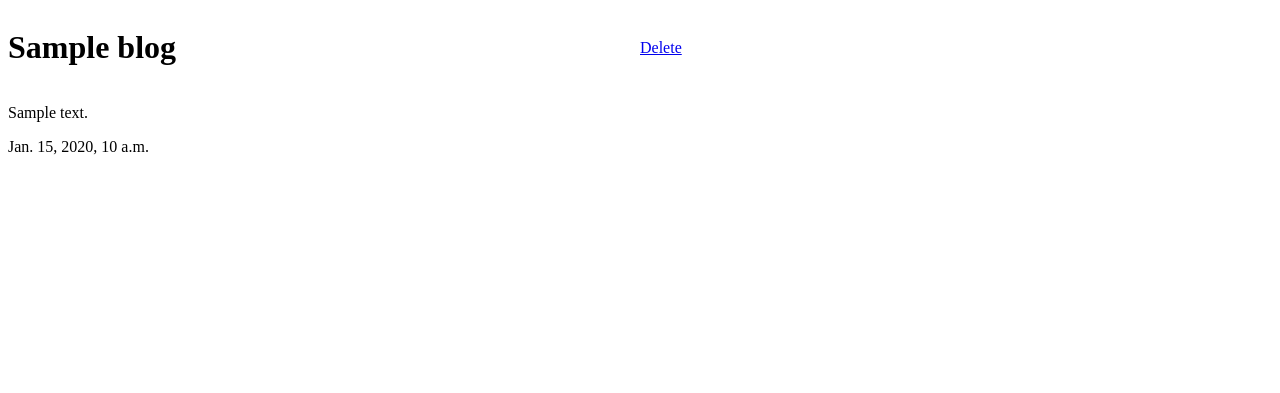
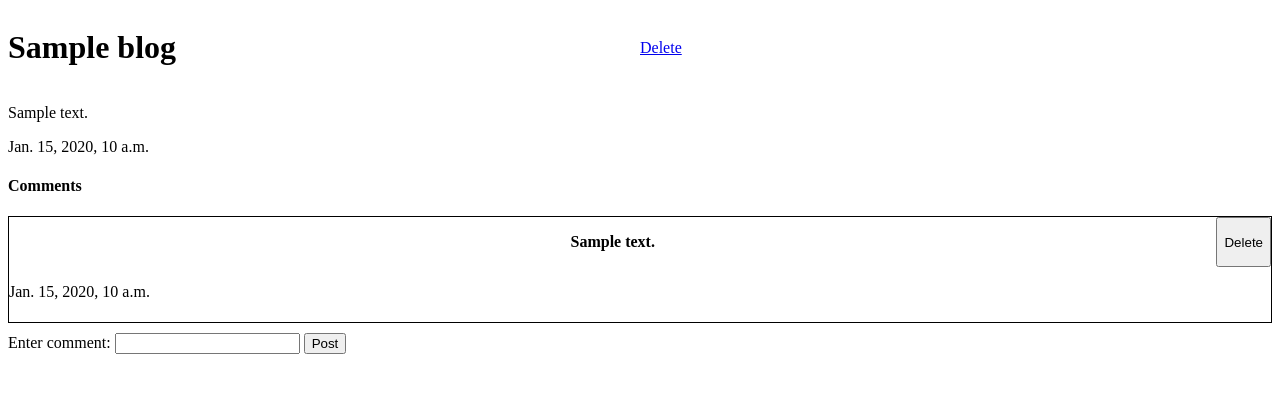
Before and after one commit to ajaykrishnan33/exebit_django_workshop, a Django app: template blogger/templates/blogger/detail.html in a window 1280 px wide. Shown: the top 393 px of the page. Run offline with Django 3.2, Linux system fonts and the light colour scheme; the template is opened without the code that fills it: most values are stand-ins (such as "Sample title", 1, 10 or a date in 2020).

Commit message:
checkpoint5

```diff
--- a/blogger/templates/blogger/detail.html
+++ b/blogger/templates/blogger/detail.html
@@ -8,3 +8,80 @@
 <p>
 {{blog.pub_date}}
 </p>
+<div>
+	<h4>Comments</h4>
+	<div id="comments_list">
+	{% for comment in blog.comment_set.all %}
+		<div style="border:1px solid black;padding-bottom:5px">
+			<div style="display:flex;flex-direction:row;text-align:center">
+				<p style="flex:1 0 0"><b>{{comment.text}}</b></p>
+				<button onclick="deleteComment({{comment.id}})">Delete</button>
+			</div>
+			<p>{{comment.pub_date}}</p>
+		</div>
+	{% endfor %}
+	</div>
+</div>
+<div style="padding-top:10px">
+	<label for="comment_text">Enter comment:</label>
+	<input name="comment_text" id="comment_text" type="text" style="" />
+	<button onclick="createNewComment()">Post</button>
+</div>
+<script>
+
+	function getCookie(name) {
+        let cookieValue = null;
+        if (document.cookie && document.cookie != '') {
+            let cookies = document.cookie.split(';');
+            for (let i = 0; i < cookies.length; i++) {
+                let cookie = cookies[i].trim();
+                // Does this cookie string begin with the name we want?
+                if (cookie.substring(0, name.length + 1) == (name + '=')) {
+                    cookieValue = decodeURIComponent(cookie.substring(name.length + 1));
+                    break;
+                }
+            }
+        }
+        return cookieValue;
+    }
+
+	function createNewComment(){
+		let elem = document.getElementById("comment_text");
+		// alert(elem.value);
+		let params = "comment_text="+elem.value
+		let http = new XMLHttpRequest();
+		let url = "{% url 'create_comment' blog.id %}";
+
+		let csrftoken = getCookie('csrftoken');
+
+		http.open("POST", url, true);
+		http.setRequestHeader("Content-type", "application/x-www-form-urlencoded");
+		http.setRequestHeader("X-CSRFToken", csrftoken);
+		http.onreadystatechange = function(){
+			if(http.readyState == 4 && http.status == 200) {
+		        // alert(http.responseText);
+		        location.reload();
+		    }
+		}
+		http.send(params);
+	}
+
+	function deleteComment(id){
+		let http = new XMLHttpRequest();
+		let url = "{% url 'delete_comment' 0 %}".replace("0", id);
+
+		let csrftoken = getCookie('csrftoken');
+
+		http.open("POST", url, true);
+		http.setRequestHeader("Content-type", "application/x-www-form-urlencoded");
+		http.setRequestHeader("X-CSRFToken", csrftoken);
+		http.onreadystatechange = function(){
+			if(http.readyState == 4 && http.status == 200) {
+		        // alert(http.responseText);
+		        location.reload();
+		    }
+		}
+		http.send();
+	}
+
+</script>
--- a/blogger/urls.py
+++ b/blogger/urls.py
@@ -4,8 +4,10 @@ from . import views
 
 urlpatterns = [
 	path('', views.index, name="index"),
-	path('<int:blog_id>/', views.detail, name="detail"),
+	path('blog/<int:blog_id>/', views.detail, name="detail"),
 	path('new_blog_page/', views.new_blog_page, name="new_blog_page"),
 	path('new_blog_submit/', views.create_new_blog, name="create_new_blog"),
-	path('<int:blog_id>/delete/', views.delete_blog, name="delete_blog"),
+	path('blog/<int:blog_id>/delete/', views.delete_blog, name="delete_blog"),
+	path('blog/<int:blog_id>/new_comment/', views.create_comment, name="create_comment"),
+	path('comment/<int:comment_id>/delete/', views.delete_comment, name="delete_comment"),
 ]
```
Also changed, not shown: blogger/views.py (+13 -1 lines), db.sqlite3.
